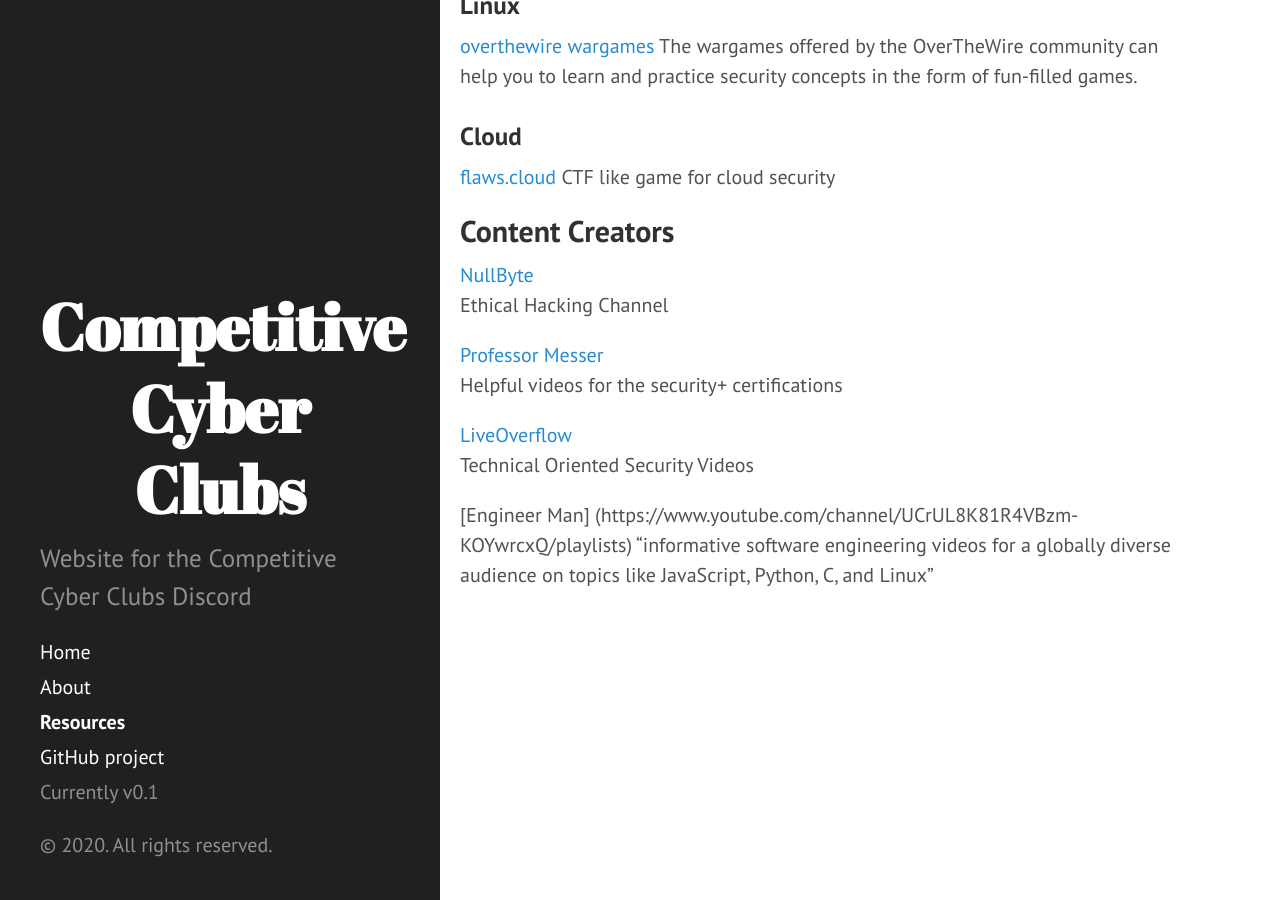
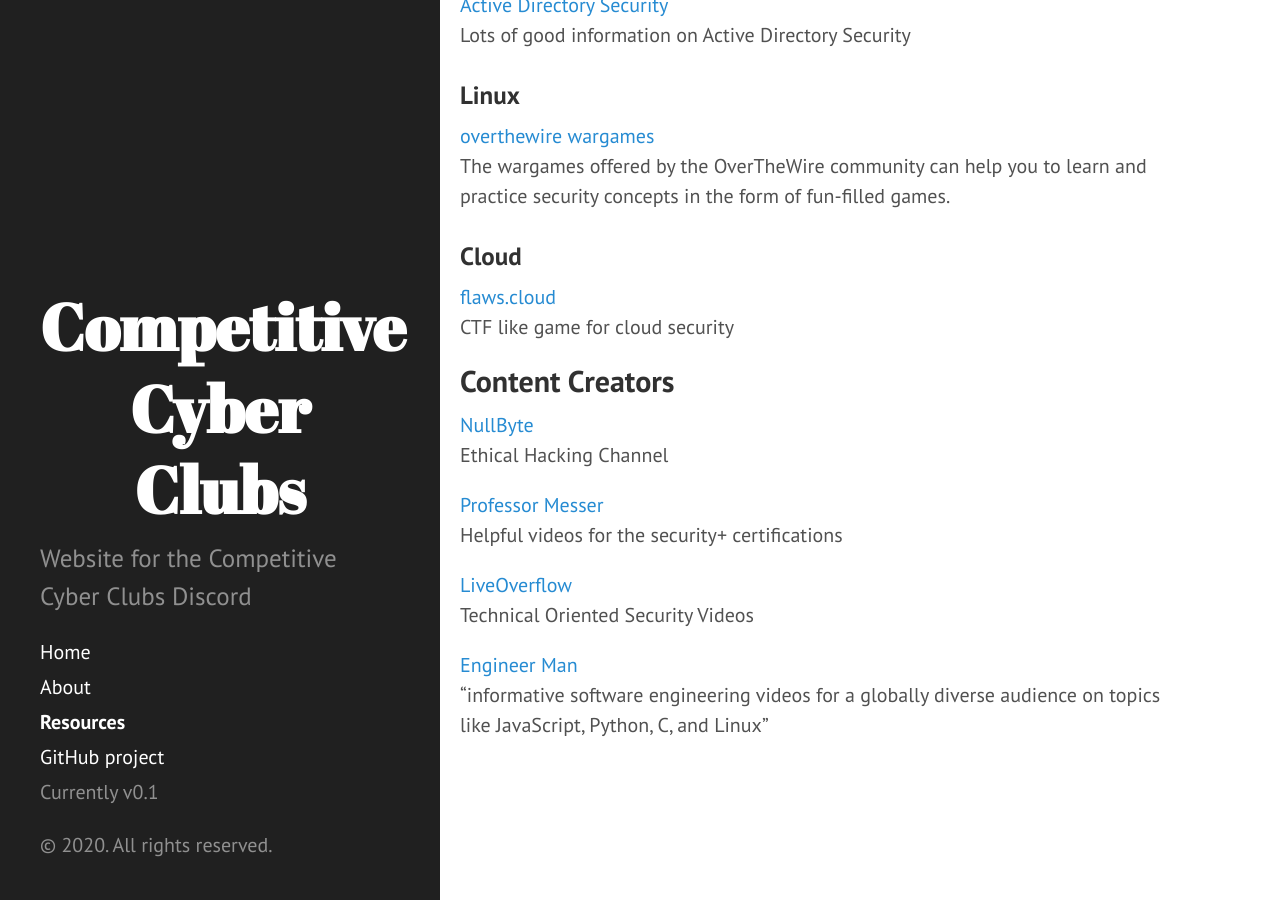
Before and after one commit to Competitive-Cyber-Clubs/competitivecyberclubs.github.io, a Jekyll site: the page built from resources.md, in a window 1280 px wide and 900 px high, scrolled down 1324 px. Built offline with Jekyll 4.4.1, drawn with Linux system fonts in a browser that asks for light colours; Markdown is read by kramdown in place of the engine named in the settings.

```diff
--- a/resources.md
+++ b/resources.md
@@ -6,27 +6,31 @@ title: Resources
 This pages contains links to resources that have been requested to be added by our users.
 
 ## Guides
+
 ### Windows
+
 [Windows Getting Started Guide](https://tinyurl.com/CDOWindowsPrimerfall19)
 
 [Sysinternals Suite - Part 1](https://tinyurl.com/CDOIntroSys)
 
+### Linux
 
-### Linux
 #### Web Application
+
 [Web Application Defender's Cookbook: CCDC Blue Team Cheatsheet](https://www.trustwave.com/en-us/resources/blogs/spiderlabs-blog/web-application-defenders-cookbook-ccdc-blue-team-cheatsheet/)
 
 [Debian hardening guide](http://firewallingit.blogspot.com/2015/04/ccdc-debian-hardening-guide.html)
 
 ## Collegiate Cyber Defense Competition
+
 ### Github Repo's
+
 [How to Win CCDC](https://github.com/mubix/howtowinccdc)
 Giant repository of previous CCDC resources
 
 [UAlbany Cyber Defense Organization - CCDC ](https://github.com/cyber-defense-organization/CCDC)
 
-
-## [Websites]
+## Websites
 
 ### Generic
 
@@ -41,20 +45,19 @@ CTF virtual machine images
 
 [hackthissite](https://www.hackthissite.org/)
 
+### Windows
 
-### Windows
 [Active Directory Security](https://adsecurity.org/)
 Lots of good information on Active Directory Security
 
 ### Linux
+
 [overthewire wargames](https://overthewire.org/wargames/)
 The wargames offered by the OverTheWire community can help you to learn and practice security concepts in the form of fun-filled games.
-
 
 ### Cloud
 [flaws.cloud](http://flaws.cloud/)
 CTF like game for cloud security
-
 
 ## Content Creators
 
@@ -67,5 +70,5 @@ Helpful videos for the security+ certifications
 [LiveOverflow](https://www.youtube.com/channel/UClcE-kVhqyiHCcjYwcpfj9w)
 Technical Oriented Security Videos
 
-[Engineer Man] (https://www.youtube.com/channel/UCrUL8K81R4VBzm-KOYwrcxQ/playlists)
+[Engineer Man](https://www.youtube.com/channel/UCrUL8K81R4VBzm-KOYwrcxQ/playlists)
 "informative software engineering videos for a globally diverse audience on topics like JavaScript, Python, C, and Linux"
```
